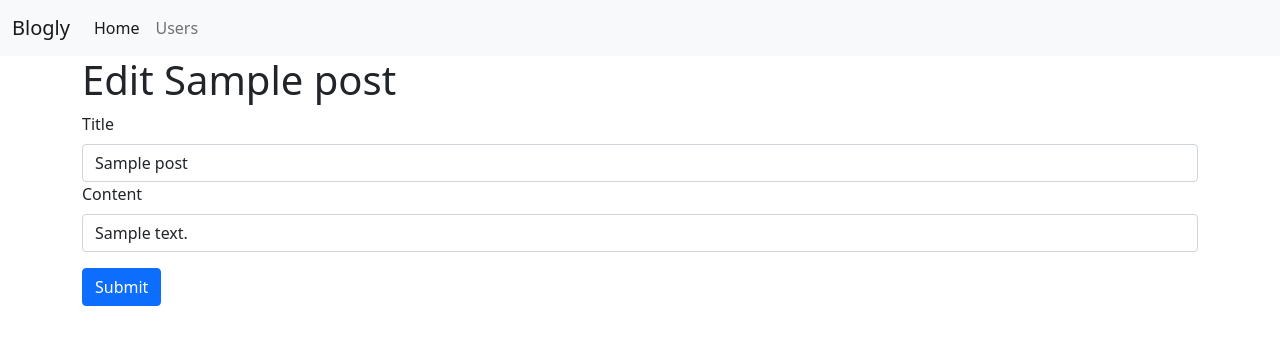
After one commit to VirginiaWu11/23_1_flask-blogly-exercise, a Flask app: page /posts/1/edit in a window 1280 px wide. The commit adds this page. Shown: the top 345 px of the page. Run offline with Flask 2, Linux system fonts and the light colour scheme; tables that the repository leaves empty hold one stand-in row (values such as "Sample post").

Commit message:
complete part 2

```diff
--- a/app.py
+++ b/app.py
@@ -1,7 +1,7 @@
 """Blogly application."""
 
 from flask import Flask, request, render_template,  redirect, flash, session
-from models import db, connect_db, User
+from models import db, connect_db, User, Post
 from flask_debugtoolbar import DebugToolbarExtension
 
 
@@ -54,7 +54,7 @@ def edit_user(user_id):
     return render_template('edituser.html',user=user)
 
 @app.route('/users/<int:user_id>/edit', methods=['POST'] )
-def edit_user_post(user_id):
+def edit_user_profile(user_id):
     user = User.query.get_or_404(user_id)
     first_name= request.form['first_name']
     last_name= request.form['last_name']
@@ -72,7 +72,7 @@ def edit_user_post(user_id):
     return redirect(f'/users')
 
 
-@app.route('/users/<int:user_id>/delete')
+@app.route('/users/<int:user_id>/delete', methods=["POST"])
 def delete_user(user_id):
     user = User.query.get_or_404(user_id)
     User.query.filter_by(id=user_id).delete()
@@ -97,4 +97,45 @@ def submit_new_post(user_id):
 
     db.session.add(post)
     db.session.commit()
-    return redirect('/')
+    flash(f"New Post, {post.title}, added!", 'success')
+
+    return redirect(f'/users/{user_id}')
+
+@app.route('/posts/<int:post_id>')
+def post_detail(post_id):
+    post = Post.query.get_or_404(post_id)
+    return render_template('/postdetail.html',post=post)
+
+@app.route('/posts/<int:post_id>/edit' )
+def edit_post_form(post_id):
+    post=Post.query.get_or_404(post_id)
+    return render_template('editpost.html',post=post)
+
+@app.route('/posts/<int:post_id>/edit', methods=['POST'] )
+def edit_post(post_id):
+    post = Post.query.get_or_404(post_id)
+    title= request.form['title']
+    content= request.form['content']
+
+    post.title = title
+    post.content = content
+
+    db.session.add(post)
+    db.session.commit()
+
+    flash(f'Post "{post.title}" updated!', 'success')
+
+    return redirect(f'/posts/{post_id}')
+
+
+
+@app.route('/posts/<int:post_id>/delete', methods=['POST'])
+def delete_post(post_id):
+    post = Post.query.get_or_404(post_id)
+    user_id = post.users.id
+    Post.query.filter_by(id=post_id).delete()
+
+    db.session.commit()
+    flash(f'Post "{post.title}"" by {post.users.first_name} {post.users.last_name} has been deleted!', 'danger')
+
+    return redirect(f'/users/{user_id}')
--- /dev/null
+++ b/templates/editpost.html
@@ -0,0 +1,33 @@
+{% extends 'base.html' %}
+<!--  -->
+{% block title %}Edit Post{% endblock %}
+<!--  -->
+{% block content %}
+
+<div class="container">
+  <h1>Edit {{post.title}}</h1>
+  <form action="/posts/{{post.id}}/edit" method="POST">
+    <div>
+      <label for="title" class="form-label">Title</label>
+      <input
+        type="text"
+        name="title"
+        id="title"
+        value="{{post.title}}"
+        class="form-control"
+      />
+    </div>
+    <div>
+      <label for="content" class="form-label">Content</label>
+      <input
+        type="text"
+        name="content"
+        id="content"
+        value="{{post.content}}"
+        class="form-control"
+      />
+    </div>
+    <button class="btn btn-primary mt-3">Submit</button>
+  </form>
+</div>
+{% endblock %}
--- a/test_app.py
+++ b/test_app.py
@@ -42,11 +42,11 @@ class UsersTest(TestCase):
 
     def test_show_user(self):
         with app.test_client() as client:
-            resp = client.get(f"/{self.user.id}")
+            resp = client.get(f"/users/{self.user.id}")
             html = resp.get_data(as_text=True)
 
             self.assertEqual(resp.status_code, 200)
-            self.assertIn(f'<h1>{self.user.first_name}', html)
+            self.assertIn(self.user.first_name, html)
             self.assertIn(self.user.last_name, html)
 
     def test_add_user(self):
```
Also changed, not shown: templates/postdetail.html (added, +32 -0 lines), templates/userdetail.html (+20 -5 lines).
